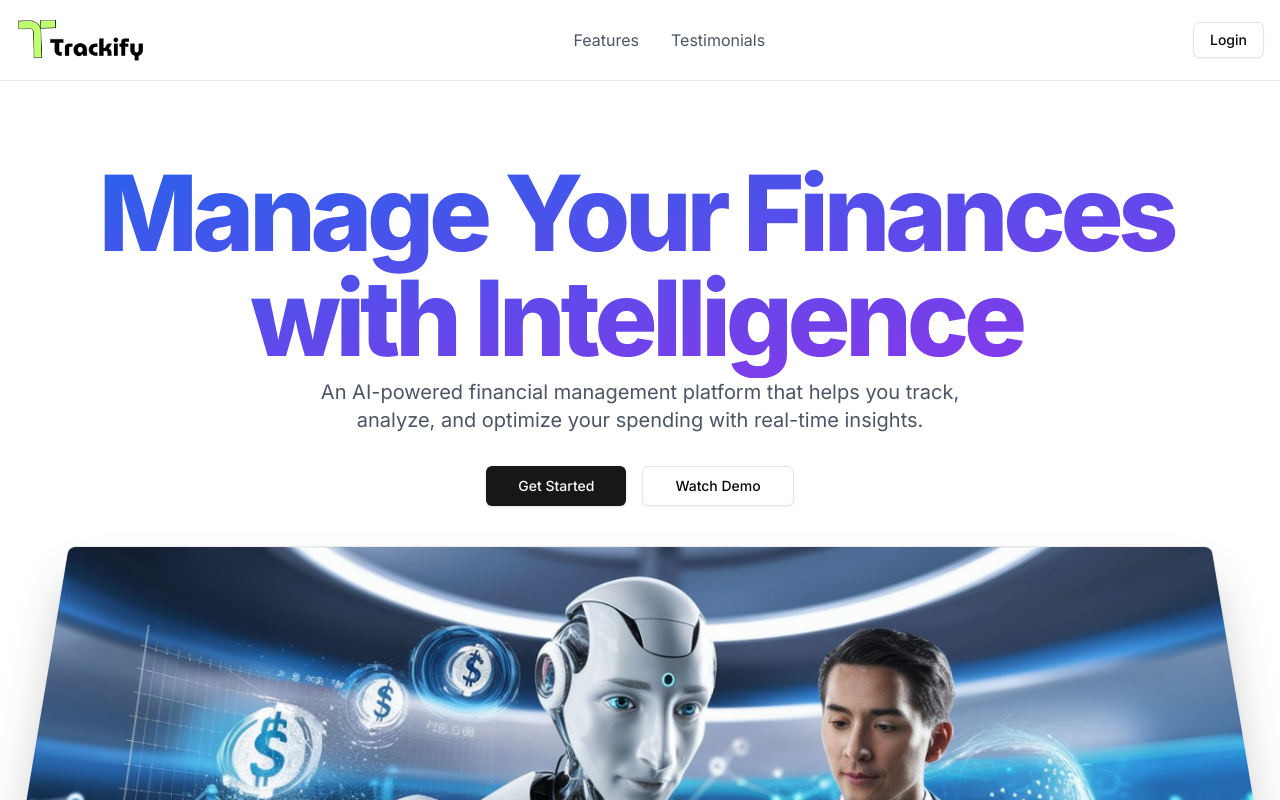
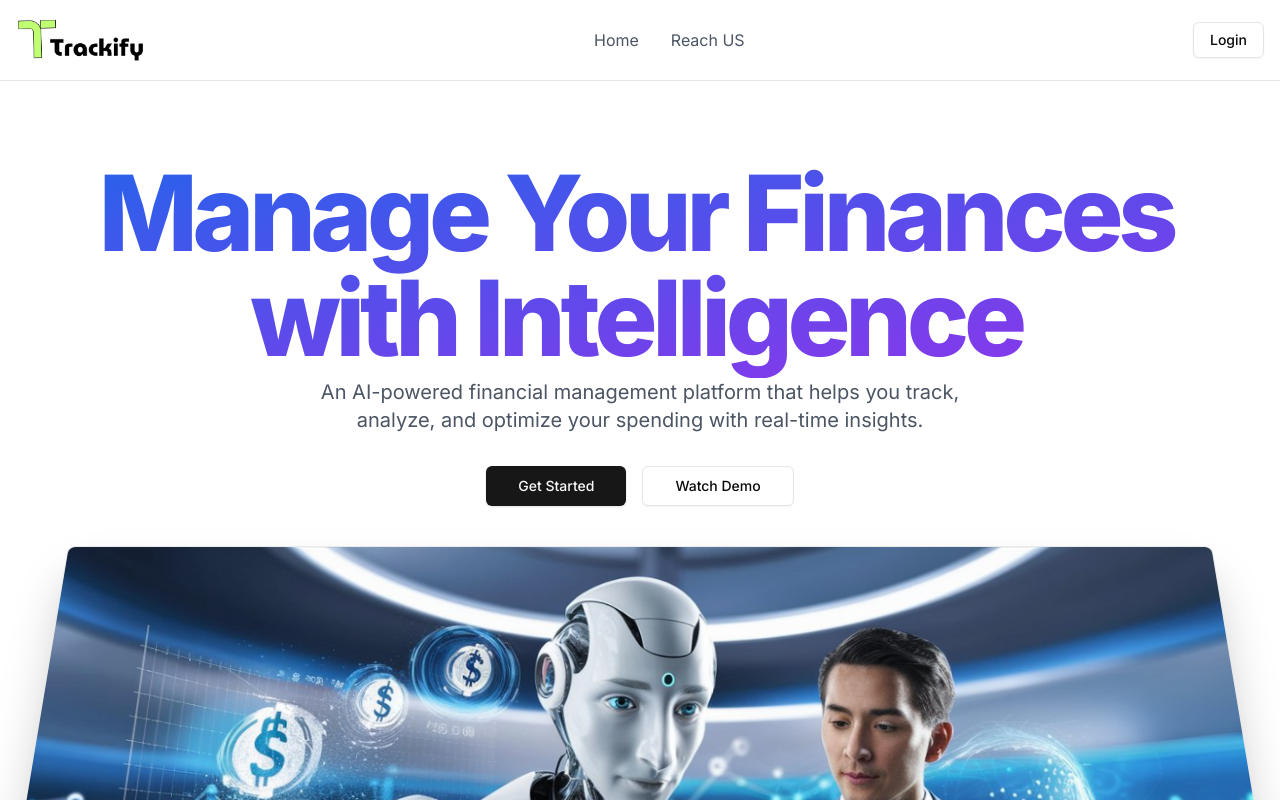
Before and after one commit to mytrackifyapp/trackifyfinance, a Next.js app: page / in a window 1280 px wide. Shown: the top 800 px of the page. Built offline with nearby package versions, Linux system fonts and the light colour scheme; no server answers; what thirdweb would draw is missing.

Commit message:
update10

```diff
--- a/components/header.jsx
+++ b/components/header.jsx
@@ -18,7 +18,7 @@
     <header className="fixed top-0 w-full bg-white/80 backdrop-blur-md z-50 border-b">
       <nav className="container mx-auto px-4 py-4 flex items-center justify-between">
         {/* Logo */}
-        <Link href="/">
+        <Link href="https://www.mytrackify.com">
           <Image
             src={"/logo.png"}
             alt="Trackify Logo"
@@ -34,14 +34,14 @@
         {/* Navigation Links */}
         <div className="hidden md:flex items-center space-x-8">
           <SignedOut>
-            <a href="#features" className="text-gray-600 hover:text-blue-600">
-              Features
+            <a href="https://www.mytrackify.com" className="text-gray-600 hover:text-blue-600">
+                 Home
             </a>
             <a
-              href="#testimonials"
+              href="https://www.mytrackify.com/contact"
               className="text-gray-600 hover:text-blue-600"
             >
-              Testimonials
+              Reach US
             </a>
           </SignedOut>
         </div>
```
